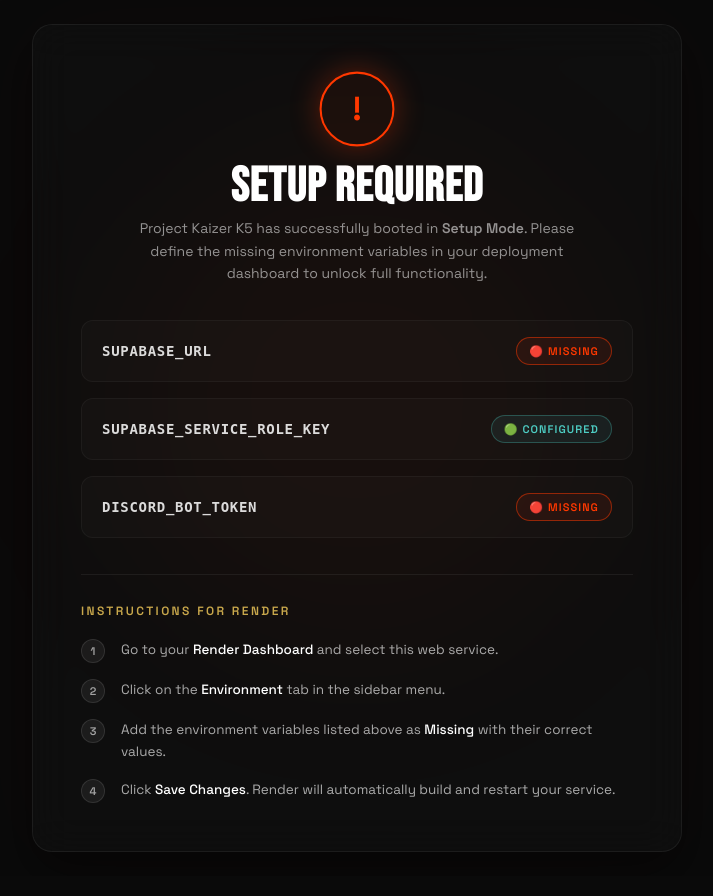
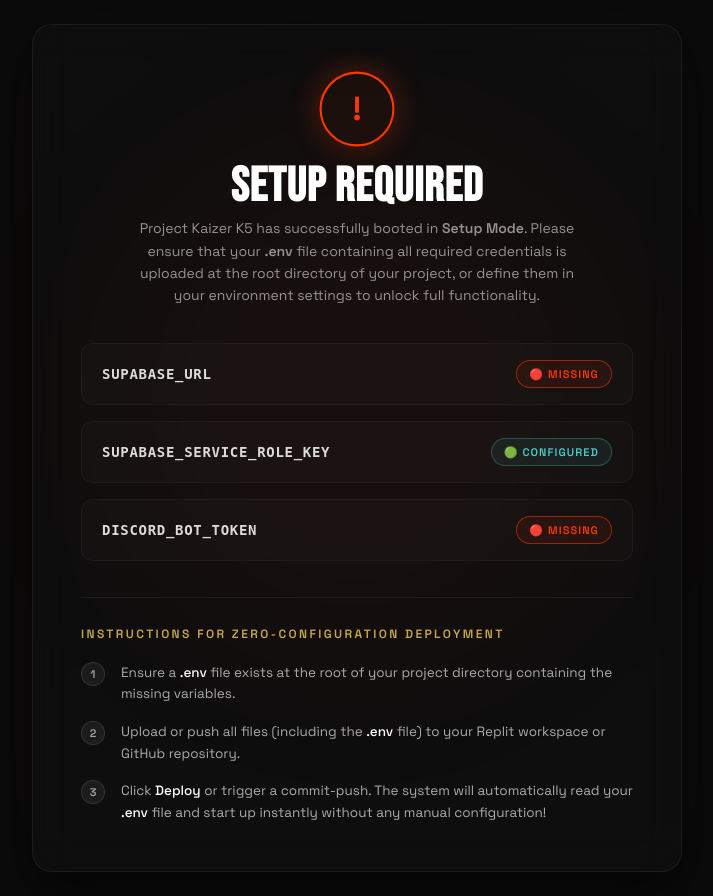
Before and after one commit to pheonix14/Kaizo-Discord-Bot, a Flask app: page /help in a window 1280 px wide. Shown: the whole page, without its empty margins (283-996 px from the left). Before the commit the page ends 852 px from the top, so only its background shows below. Run offline with Flask 3, Linux system fonts and the light colour scheme; some libraries are stand-ins or nearby versions; some web fonts are replaced.

Commit message:
Add files via upload

```diff
--- a/main.py
+++ b/main.py
@@ -66,9 +66,12 @@ async def run_bot():
     """Start the Discord Bot client with automatic reconnect/retry logic."""
     if not getattr(config, "IS_CONFIGURED", False):
         logger.warning("Bot is running in setup mode. Discord connection disabled.")
-        # Sleep forever to keep the task alive so it doesn't trigger FIRST_COMPLETED and stop the web server
-        while True:
-            await asyncio.sleep(3600)
+        # Poll config.check_and_reload() until config.IS_CONFIGURED is True
+        while not getattr(config, "IS_CONFIGURED", False):
+            if hasattr(config, "check_and_reload"):
+                config.check_and_reload()
+            await asyncio.sleep(2)
+        logger.info("Configuration detected! Exiting setup mode for Bot.")
 
     logger.info("Initializing Discord Bot Client...")
     retry_delay = 5
--- a/templates/setup_error.html
+++ b/templates/setup_error.html
@@ -247,7 +247,7 @@
                 <h1 class="setup-title display">SETUP REQUIRED</h1>
                 <p class="setup-subtitle">
                     Project Kaizer K5 has successfully booted in <strong>Setup Mode</strong>.
-                    Please define the missing environment variables in your deployment dashboard to unlock full functionality.
+                    Please ensure that your <strong>.env</strong> file containing all required credentials is uploaded at the root directory of your project, or define them in your environment settings to unlock full functionality.
                 </p>
             </div>
 
@@ -283,30 +283,24 @@
 
             <!-- Instruction Steps -->
             <div class="instruction-section">
-                <h2 class="instruction-title">Instructions for Render</h2>
+                <h2 class="instruction-title">Instructions for Zero-Configuration Deployment</h2>
                 <ul class="instruction-steps">
                     <li class="step-item">
                         <div class="step-number">1</div>
                         <div class="step-content">
-                            Go to your <strong>Render Dashboard</strong> and select this web service.
+                            Ensure a <strong>.env</strong> file exists at the root of your project directory containing the missing variables.
                         </div>
                     </li>
                     <li class="step-item">
                         <div class="step-number">2</div>
                         <div class="step-content">
-                            Click on the <strong>Environment</strong> tab in the sidebar menu.
+                            Upload or push all files (including the <strong>.env</strong> file) to your Replit workspace or GitHub repository.
                         </div>
                     </li>
                     <li class="step-item">
                         <div class="step-number">3</div>
                         <div class="step-content">
-                            Add the environment variables listed above as <strong>Missing</strong> with their correct values.
-                        </div>
-                    </li>
-                    <li class="step-item">
-                        <div class="step-number">4</div>
-                        <div class="step-content">
-                            Click <strong>Save Changes</strong>. Render will automatically build and restart your service.
+                            Click <strong>Deploy</strong> or trigger a commit-push. The system will automatically read your <strong>.env</strong> file and start up instantly without any manual configuration!
                         </div>
                     </li>
                 </ul>
```
Also changed, not shown: render.yaml (+0 -12 lines), README.md.
